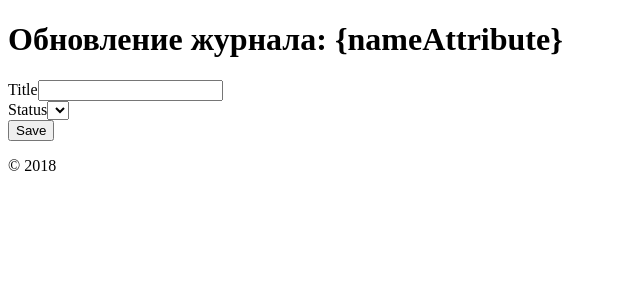
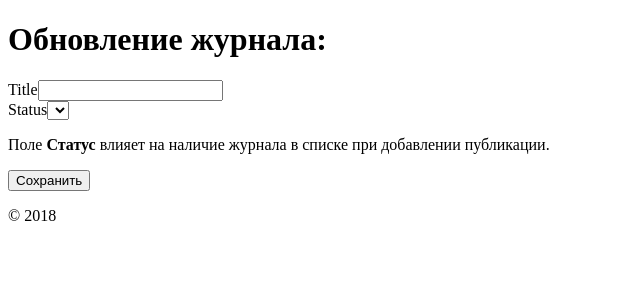
Before and after one commit to Sadykh/eltech-database-library, a Yii app: template src/frontend/views/journal/update.php in a window 1280 px wide. Shown: the top 300 px of the page, without its empty margins (0-640 px from the left). Run offline with PHP 8.4 and a stand-in for Yii, Linux system fonts and the light colour scheme; the template is opened without the code that fills it, so the values that code supplies are empty; form fields are guessed from the names that the template uses; some libraries are stand-ins or nearby versions.

Commit message:
Доработан журнал

```diff
--- a/src/frontend/views/journal/_form.php
+++ b/src/frontend/views/journal/_form.php
@@ -23,12 +23,17 @@ use common\helpers\JournalHelper;
         <div class="col-md-6">
             <?= $form->field($model, 'status_id')->dropDownList(JournalHelper::getStatusList()) ?>
         </div>
+        <div class="col-md-6">
+            <div class="alert alert-info" role="alert">
+                <p>Поле <b>Статус</b> влияет на наличие журнала в списке при добавлении публикации.</p>
+            </div>
+        </div>
     </div>
 
 
 
     <div class="form-group">
-        <?= Html::submitButton('Save', ['class' => 'btn btn-success']) ?>
+        <?= Html::submitButton('Сохранить', ['class' => 'btn btn-success']) ?>
     </div>
 
     <?php ActiveForm::end(); ?>
--- a/src/frontend/views/journal/update.php
+++ b/src/frontend/views/journal/update.php
@@ -5,7 +5,7 @@ use yii\helpers\Html;
 /* @var $this yii\web\View */
 /* @var $model common\models\Journal */
 
-$this->title = 'Обновление журнала: {nameAttribute}';
+$this->title = 'Обновление журнала: ' . $model->title;
 $this->params['breadcrumbs'][] = ['label' => 'Журналы', 'url' => ['index']];
 $this->params['breadcrumbs'][] = ['label' => $model->title, 'url' => ['view', 'id' => $model->id]];
 $this->params['breadcrumbs'][] = 'Обновление';
```
Also changed, not shown: src/frontend/views/journal/index.php (+9 -2 lines), src/frontend/views/journal/view.php (+28 -5 lines).
